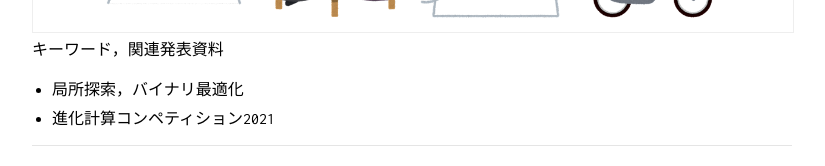
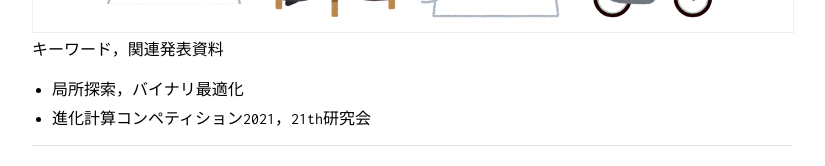
Before and after one commit to tomtkg/tomtkg.github.io, a Jekyll site: the page built from researchJP.md, in a window 1280 px wide and 900 px high, scrolled down 5519 px. Shown: the part 720-886 px from the top of the window, without its empty margins (228-1053 px from the left). Built offline with Jekyll 4.4.1, drawn with Linux system fonts in a browser that asks for light colours.

Commit message:
Update researchJP.md

```diff
--- a/researchJP.md
+++ b/researchJP.md
@@ -64,4 +64,4 @@ title: Tom TKG's Homepage
 <img src="image/comp2021.png">
 キーワード，関連発表資料
 - 局所探索，バイナリ最適化
-- 進化計算コンペティション2021
+- 進化計算コンペティション2021，21th研究会
```
